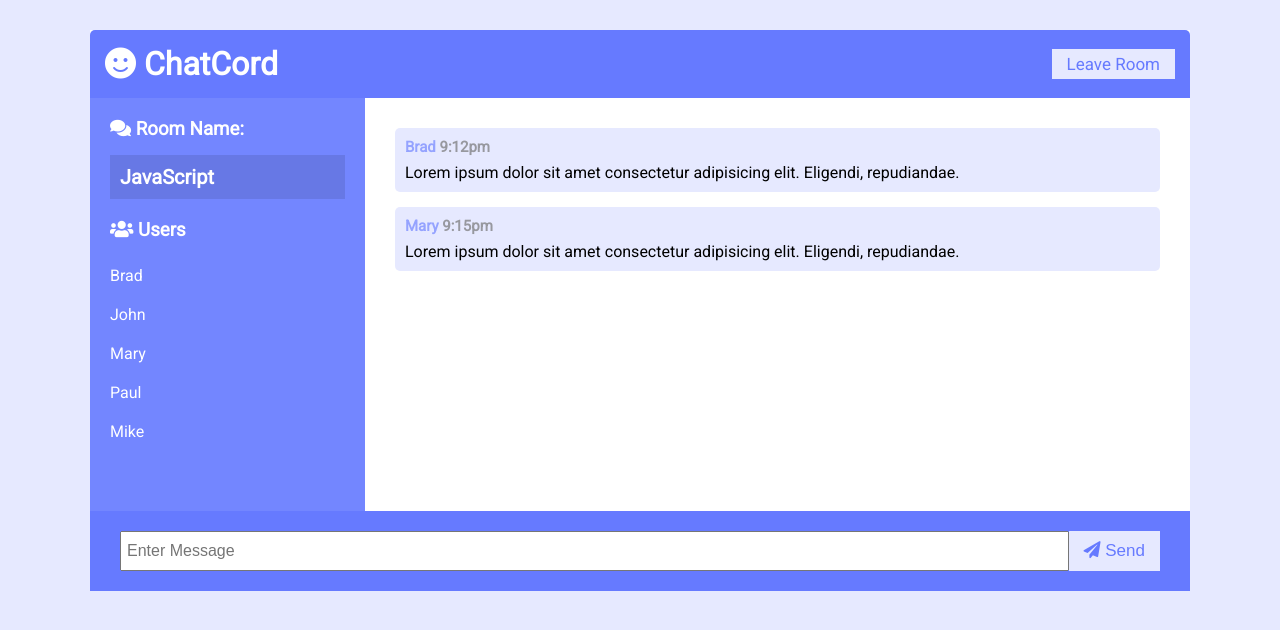
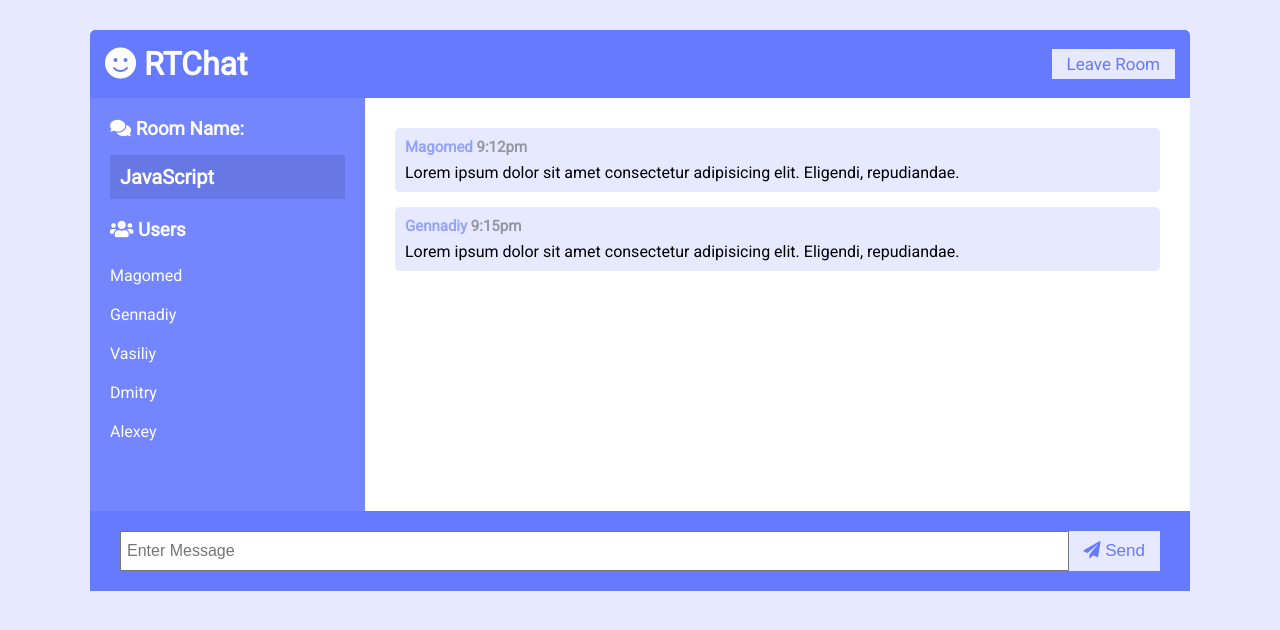
Before and after one commit to MIKZON/RTChat, a website: page public/chat.html in a window 1280 px wide. Drawn offline with nearby package versions, Linux system fonts and the light colour scheme; no server answers.

Commit message:
created users connects

```diff
--- a/public/chat.html
+++ b/public/chat.html
@@ -10,7 +10,7 @@
 <body>
   <div class="chat-container">
     <header class="chat-header">
-      <h1><i class="fas fa-smile"></i> ChatCord</h1>
+      <h1><i class="fas fa-smile"></i> RTChat</h1>
       <a href="index.html" class="btn">Leave Room</a>
     </header>
     <main class="chat-main">
@@ -19,23 +19,23 @@
         <h2 id="room-name">JavaScript</h2>
         <h3><i class="fas fa-users"></i> Users</h3>
         <ul id="users">
-          <li>Brad</li>
-          <li>John</li>
-          <li>Mary</li>
-          <li>Paul</li>
-          <li>Mike</li>
+          <li>Magomed</li>
+          <li>Gennadiy</li>
+          <li>Vasiliy</li>
+          <li>Dmitry</li>
+          <li>Alexey</li>
         </ul>
       </div>
       <div class="chat-messages">
 					<div class="message">
-						<p class="meta">Brad <span>9:12pm</span></p>
+						<p class="meta">Magomed <span>9:12pm</span></p>
 						<p class="text">
 							Lorem ipsum dolor sit amet consectetur adipisicing elit. Eligendi,
 							repudiandae.
 						</p>
 					</div>
 					<div class="message">
-						<p class="meta">Mary <span>9:15pm</span></p>
+						<p class="meta">Gennadiy <span>9:15pm</span></p>
 						<p class="text">
 							Lorem ipsum dolor sit amet consectetur adipisicing elit. Eligendi,
 							repudiandae.
--- a/public/js/main.js
+++ b/public/js/main.js
@@ -1 +1,7 @@
 const socket = io();
+
+
+
+socket.on('message', message => {
+  console.log(message);
+})
```
Also changed, not shown: public/index.html (+2 -2 lines), server.js (+8 -1 lines).
